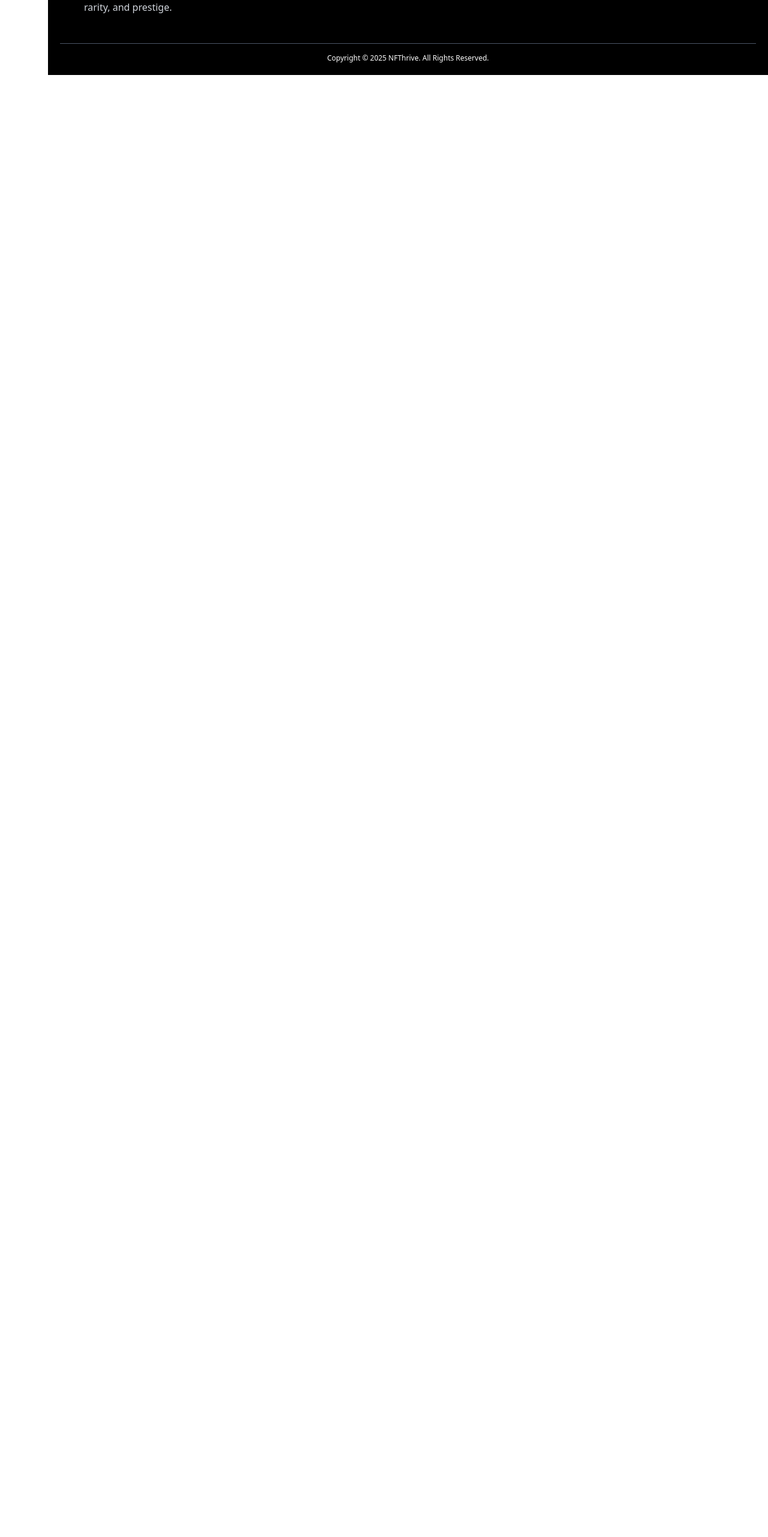
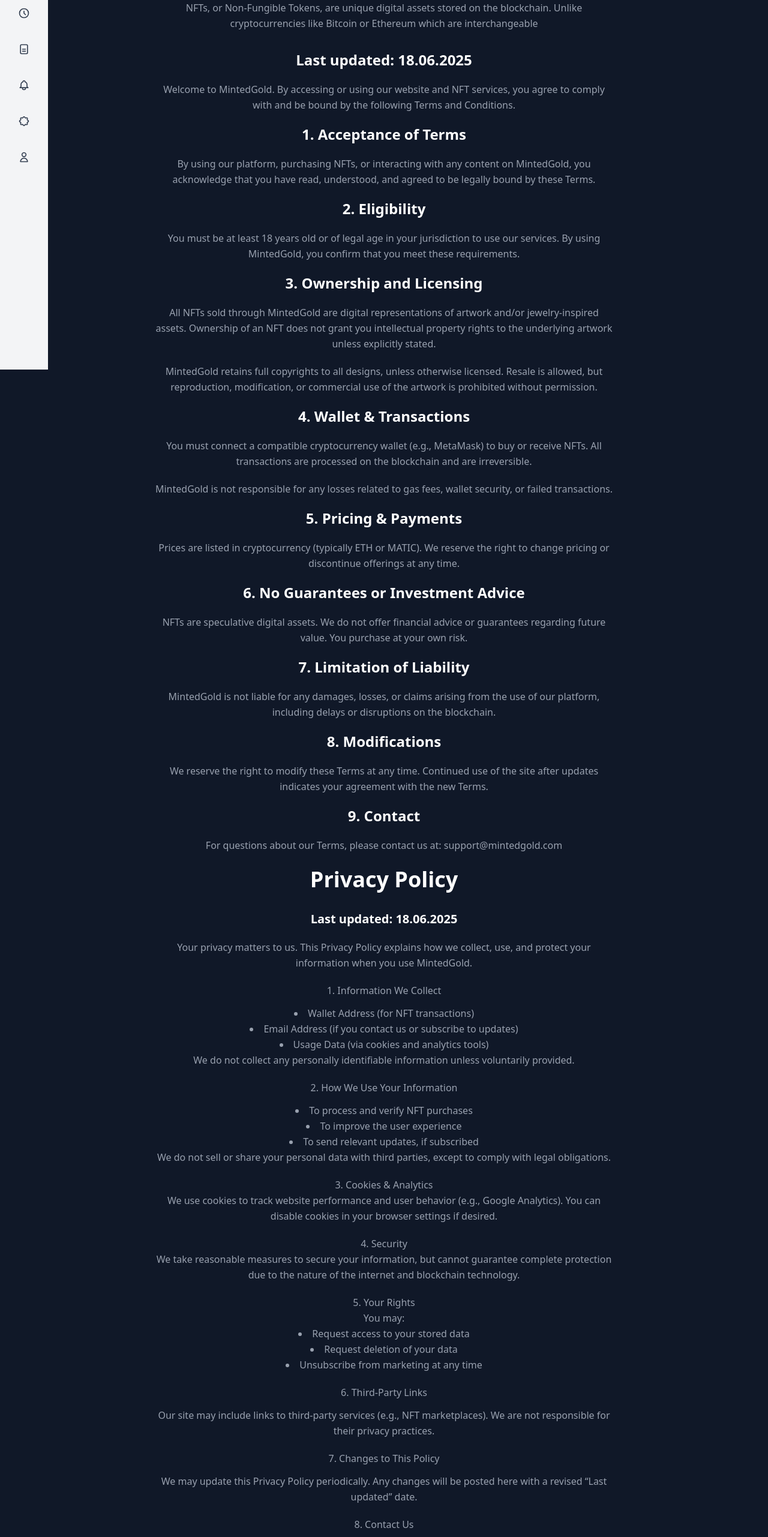
Before and after one commit to Dasundh99/nft_marketplace, a React (Vite) app in the folder client/: page /termsandconditions in a window 1280 px wide. Shown: the part 184-2746 px from the top of the page at 60% size. Before the commit the page ends 800 px from the top, so only its background shows below. Built offline with nearby package versions, Linux system fonts and the light colour scheme; no server answers.

Commit message:
Terms and Conditions Page

```diff
--- a/client/src/App.tsx
+++ b/client/src/App.tsx
@@ -8,6 +8,7 @@
 import Footer from "./components/Footer/Footer";
 import ProductDetails from "./pages/ProductDetails";
 import About from "./pages/About";
+import TermsAndConditions from "./pages/TermsAndConditions";
 
 function App() {
   const fetchAPI = async () => {
@@ -79,14 +80,16 @@
             }
           />
         }
-        {/* <Route
-          path="/settings"
-          element={
-            <Layout>
-              <Settings />
-            </Layout>
-          }
-        /> */}
+        {
+          <Route
+            path="/termsandconditions"
+            element={
+              <Layout>
+                <TermsAndConditions />
+              </Layout>
+            }
+          />
+        }
       </Routes>
       <Footer />
     </BrowserRouter>
--- /dev/null
+++ b/client/src/pages/TermsAndConditions.tsx
@@ -0,0 +1,198 @@
+import React from "react";
+
+const TermsAndConditions: React.FC = () => {
+  return (
+    <div className="flex justify-center min-h-screen px-4 py-10">
+      <div className="text-center space-y-6 max-w-3xl">
+        <h1 className="font-bold text-5xl">Terms and Conditions</h1>
+        <p className="mt-5 text-gray-400 leading-relaxed text-center">
+          NFTs, or Non-Fungible Tokens, are unique digital assets stored on the
+          blockchain. Unlike cryptocurrencies like Bitcoin or Ethereum which are
+          interchangeable
+        </p>
+        <section>
+          <h2 className="font-semibold text-2xl mt-8">
+            Last updated: 18.06.2025
+          </h2>
+          <p className="text-gray-400 mt-5 leading-relaxed">
+            Welcome to MintedGold. By accessing or using our website and NFT
+            services, you agree to comply with and be bound by the following
+            Terms and Conditions.
+          </p>
+          <ol className="list-decimal list-inside text-2xl mt-5 font-semibold">
+            <li>
+              Acceptance of Terms
+              <p className="mt-5 text-base text-gray-400 leading-relaxed font-normal">
+                By using our platform, purchasing NFTs, or interacting with any
+                content on MintedGold, you acknowledge that you have read,
+                understood, and agreed to be legally bound by these Terms.
+              </p>
+            </li>
+            <li className="mt-5">
+              Eligibility
+              <p className="mt-5 text-base text-gray-400 font-normal leading-relaxed">
+                You must be at least 18 years old or of legal age in your
+                jurisdiction to use our services. By using MintedGold, you
+                confirm that you meet these requirements.
+              </p>
+            </li>
+            <li className="mt-5">
+              Ownership and Licensing
+              <p className="mt-5 text-base text-gray-400 font-normal leading-relaxed">
+                All NFTs sold through MintedGold are digital representations of
+                artwork and/or jewelry-inspired assets. Ownership of an NFT does
+                not grant you intellectual property rights to the underlying
+                artwork unless explicitly stated.
+              </p>
+              <p className="mt-5 text-base text-gray-400 font-normal leading-relaxed">
+                MintedGold retains full copyrights to all designs, unless
+                otherwise licensed. Resale is allowed, but reproduction,
+                modification, or commercial use of the artwork is prohibited
+                without permission.
+              </p>
+            </li>
+            <li className="mt-5">
+              Wallet & Transactions
+              <p className="mt-5 text-base text-gray-400 font-normal leading-relaxed">
+                You must connect a compatible cryptocurrency wallet (e.g.,
+                MetaMask) to buy or receive NFTs. All transactions are processed
+                on the blockchain and are irreversible.
+              </p>
+              <p className="mt-5 text-base text-gray-400 font-normal leading-relaxed">
+                MintedGold is not responsible for any losses related to gas
+                fees, wallet security, or failed transactions.
+              </p>
+            </li>
+            <li className="mt-5">
+              Pricing & Payments
+              <p className="mt-5 text-base text-gray-400 font-normal leading-relaxed">
+                Prices are listed in cryptocurrency (typically ETH or MATIC). We
+                reserve the right to change pricing or discontinue offerings at
+                any time.
+              </p>
+            </li>
+            <li className="mt-5">
+              No Guarantees or Investment Advice
+              <p className="mt-5 text-base text-gray-400 font-normal leading-relaxed">
+                NFTs are speculative digital assets. We do not offer financial
+                advice or guarantees regarding future value. You purchase at
+                your own risk.
+              </p>
+            </li>
+            <li className="mt-5">
+              Limitation of Liability
+              <p className="mt-5 text-base text-gray-400 font-normal leading-relaxed">
+                MintedGold is not liable for any damages, losses, or claims
+                arising from the use of our platform, including delays or
+                disruptions on the blockchain.
+              </p>
+            </li>
+            <li className="mt-5">
+              Modifications
+              <p className="mt-5 text-base text-gray-400 font-normal leading-relaxed">
+                We reserve the right to modify these Terms at any time.
+                Continued use of the site after updates indicates your agreement
+                with the new Terms.
+              </p>
+            </li>
+            <li className="mt-5">
+              Contact
+              <p className="mt-5 text-base text-gray-400 font-normal leading-relaxed">
+                For questions about our Terms, please contact us at:
+                support@mintedgold.com
+              </p>
+            </li>
+          </ol>
+        </section>
+        <div>
+          <h1 className="font-bold text-4xl">Privacy Policy</h1>
+          <section>
+            <h2 className="font-semibold text-xl mt-8">
+              Last updated: 18.06.2025
+            </h2>
+          </section>
+          <section>
+            <p className="text-gray-400 mt-5 leading-relaxed">
+              Your privacy matters to us. This Privacy Policy explains how we
+              collect, use, and protect your information when you use
+              MintedGold.
+            </p>
+            <ol className="list-decimal list-inside text-base mt-5 text-gray-400 leading-relaxed">
+              <li>Information We Collect</li>
+              <ul className="list-disc list-inside text-gray-400 mt-3">
+                <li>Wallet Address (for NFT transactions)</li>
+                <li>
+                  Email Address (if you contact us or subscribe to updates)
+                </li>
+                <li>Usage Data (via cookies and analytics tools)</li>
+              </ul>
+              <p>
+                We do not collect any personally identifiable information unless
+                voluntarily provided.
+              </p>
+              <li className="mt-5"> How We Use Your Information</li>
+              <ul className="list-disc list-inside text-gray-400">
+                <li className="mt-3">To process and verify NFT purchases</li>
+                <li>To improve the user experience</li>
+                <li>To send relevant updates, if subscribed</li>
+              </ul>
+              <p>
+                We do not sell or share your personal data with third parties,
+                except to comply with legal obligations.
+              </p>
+              <li className="list-decimal list-inside text-base mt-5 text-gray-400 leading-relaxed">
+                Cookies & Analytics
+              </li>
+              <p>
+                We use cookies to track website performance and user behavior
+                (e.g., Google Analytics). You can disable cookies in your
+                browser settings if desired.
+              </p>
+              <li className="list-decimal list-inside text-base mt-5 text-gray-400 leading-relaxed">
+                Security
+              </li>
+              <p>
+                We take reasonable measures to secure your information, but
+                cannot guarantee complete protection due to the nature of the
+                internet and blockchain technology.
+              </p>
+              <li className="list-decimal list-inside text-base mt-5 text-gray-400 leading-relaxed">
+                Your Rights
+              </li>
+              <p>You may:</p>
+              <ul className="list-disc list-inside text-gray-400">
+                <li>Request access to your stored data</li>
+                <li>Request deletion of your data</li>
+                <li>Unsubscribe from marketing at any time</li>
+              </ul>
+              <li className="list-decimal list-inside text-base mt-5 text-gray-400 leading-relaxed">
+                Third-Party Links
+              </li>
+              <p className="mt-3">
+                Our site may include links to third-party services (e.g., NFT
+                marketplaces). We are not responsible for their privacy
+                practices.
+              </p>
+              <li className="list-decimal list-inside text-base mt-5 text-gray-400 leading-relaxed">
+                Changes to This Policy
+              </li>
+              <p className="mt-3">
+                We may update this Privacy Policy periodically. Any changes will
+                be posted here with a revised “Last updated” date.
+              </p>
+              <li className="list-decimal list-inside text-base mt-5 text-gray-400 leading-relaxed">
+                Contact Us
+              </li>
+              <p className="mt-3">
+                If you have any questions about your privacy, contact us at:
+                privacy@mintedgold.com
+              </p>
+            </ol>
+          </section>
+        </div>
+      </div>
+    </div>
+  );
+};
+
+export default TermsAndConditions;
```
